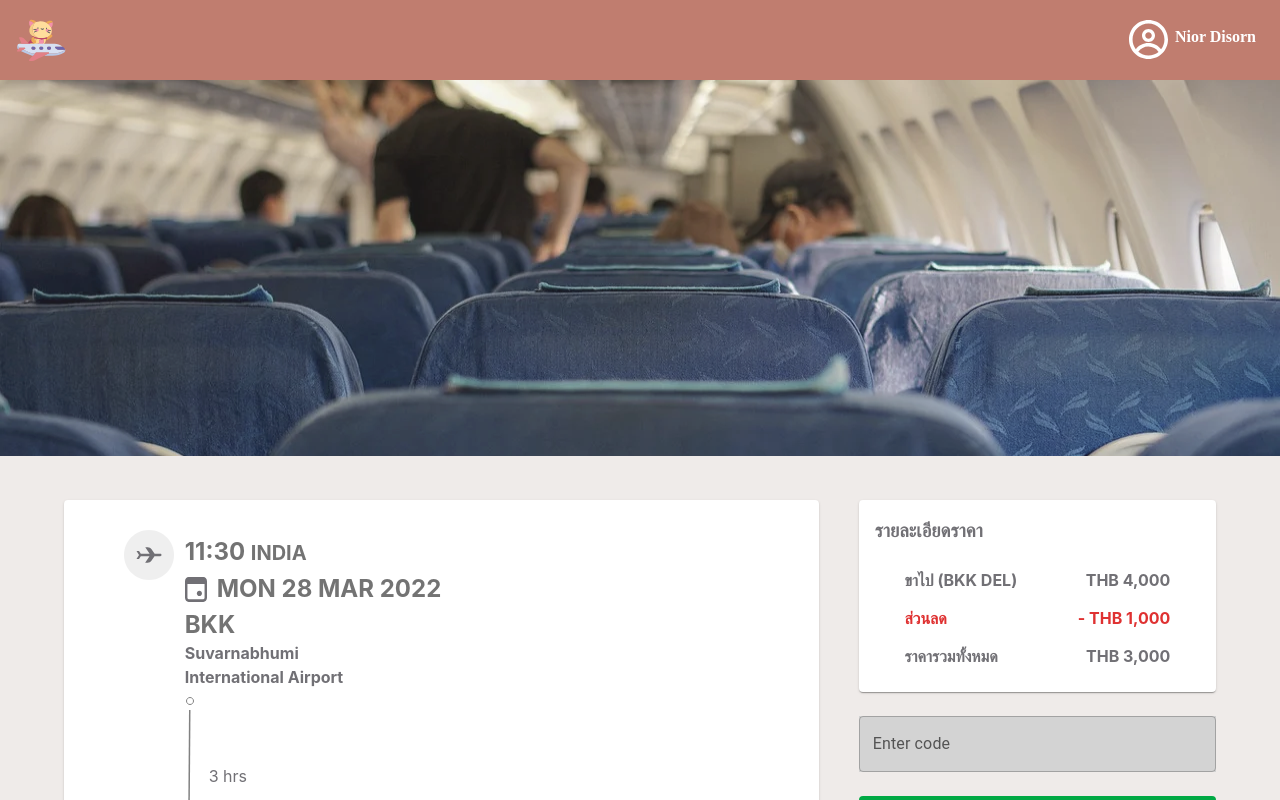
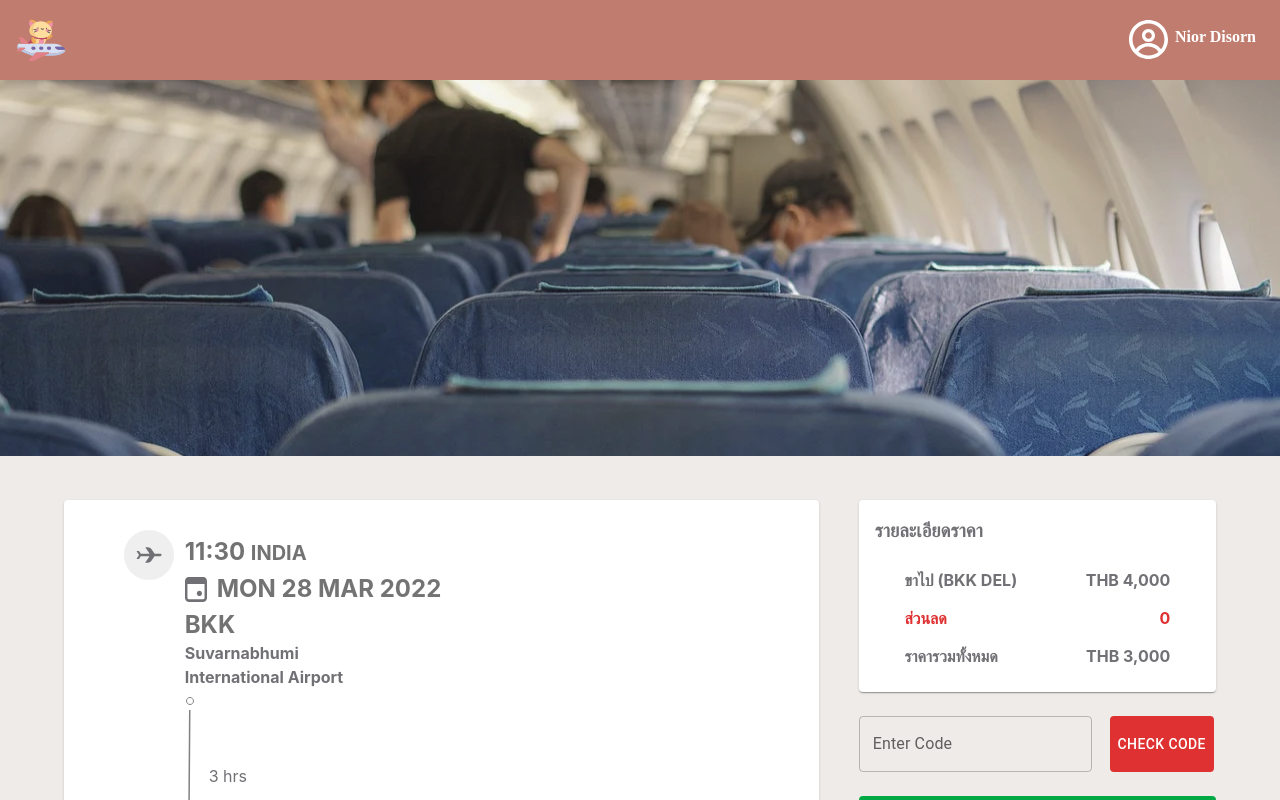
Before and after one commit to pphuditt/frontend, a React (Create React App) app: page /payment in a window 1280 px wide. Shown: the top 800 px of the page. Built offline with nearby package versions, Linux system fonts and the light colour scheme; a web font is replaced by a local one.

Commit message:
update onclick voucher code

```diff
--- a/src/components/PaymentPage.js
+++ b/src/components/PaymentPage.js
@@ -1,4 +1,12 @@
 import '../css/Payment.css';
+
+import * as React from 'react';
+import FormControl from '@mui/material/FormControl';
+import InputLabel from '@mui/material/InputLabel';
+import OutlinedInput from '@mui/material/OutlinedInput';
+
+import { api } from '../service/api';
+import authHeader from '../service/AuthProvider.js';
 
 import paymentBackground from '../statics/images/payment-background.svg';
 import planeIcone from '../statics/images/plane-icon.svg';
@@ -7,9 +15,24 @@ import linepic from '../statics/images/linepic-payment.svg';
 
 import Navbar from './Navbar';
 import Footerr from './Footerr';
-import { Card, Grid, TextField, Button } from '@mui/material';
+import { Card, Grid, Button } from '@mui/material';
 
 function Payment() {
+
+    const [discountAmount, setDiscountAmount] = React.useState(0);
+    const [voucherCode, setVoucherCode] = React.useState("");
+
+    const discount = () => {
+        api.get(`voucher/use/${voucherCode}`, {
+            headers: authHeader()
+        })
+            .then((response) => {
+                setDiscountAmount(response.data);
+            }).catch((error) => {
+                alert("error", error.response.status);
+            });
+    };
+
     return (
         <div className="payment-main-body">
             <Navbar />
@@ -68,7 +91,7 @@ function Payment() {
                                     </tr>
                                     <tr className='payment-price-detail-row discount'>
                                         <td><p className='price-detail'>ส่วนลด</p></td>
-                                        <td><p className='price-detail rightCol'>- THB 1,000</p></td>
+                                        <td><p className='price-detail rightCol'>{discountAmount}</p></td>
                                     </tr>
                                     <tr className='payment-price-detail-row'>
                                         <td><p className='price-detail'>ราคารวมทั้งหมด</p></td>
@@ -77,20 +100,43 @@ function Payment() {
                                 </table>
                             </Card>
                             <div className='payment-page-spacing' />
-                            <TextField className='voucher-code-textfield'
-                                label="Enter code"
-                                fullWidth
-                                sx={{
-                                    backgroundColor: "#D3D3D3",
-                                    color: "#717075"
-                                }} />
+                            <Grid container spacing={2}>
+                                <Grid item xs={8}>
+                                    <FormControl sx={{ width: '100%' }} variant="outlined">
+                                        <InputLabel htmlFor="voucher-code-textfield">Enter Code</InputLabel>
+                                        <OutlinedInput
+                                            id="voucher-code-textfield"
+                                            onChange={(newValue) => {
+                                                console.log(newValue.target.value);
+                                                setVoucherCode(newValue.target.value);
+                                              }}
+                                            label="VoucherCode"
+                                        />
+                                    </FormControl>
+                                </Grid>
+                                <Grid item xs={4}>
+                                    <Button sx={{
+                                        color: "white",
+                                        height: "100%",
+                                        backgroundColor: "#DF3131",
+                                        "&:hover": {
+                                            backgroundColor: "#ad0202",
+                                            boxShadow: "none",
+                                        }
+                                    }}
+                                    onClick={discount}>
+                                        check code
+                                    </Button>
+                                </Grid>
+                            </Grid>
+
                             <div className='payment-page-spacing' />
                             <Button
                                 sx={{
                                     color: "white",
                                     backgroundColor: "#00A944",
                                     "&:hover": {
-                                        backgroundColor: "#f3a999",
+                                        backgroundColor: "#008535",
                                         boxShadow: "none",
                                     }
                                 }}
@@ -98,6 +144,7 @@ function Payment() {
                         </div>
                     </Grid>
                 </Grid>
+                <div className='payment-page-spacing' />
             </Grid>
             <Footerr />
         </div >
```
